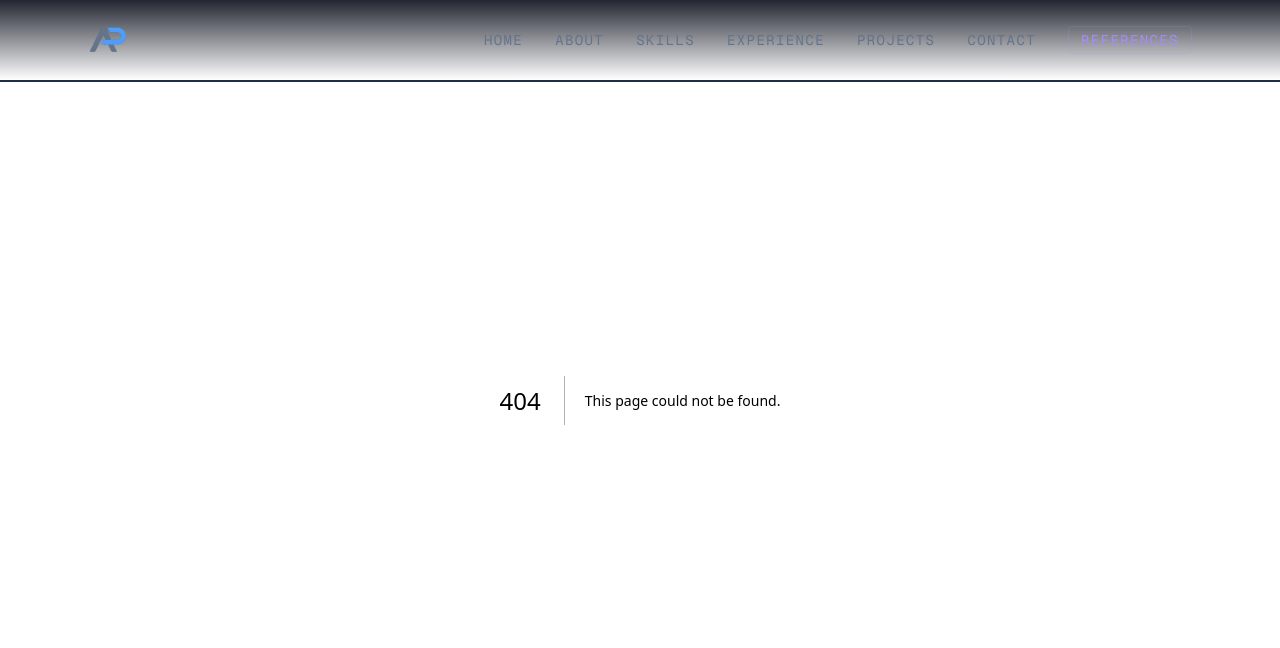
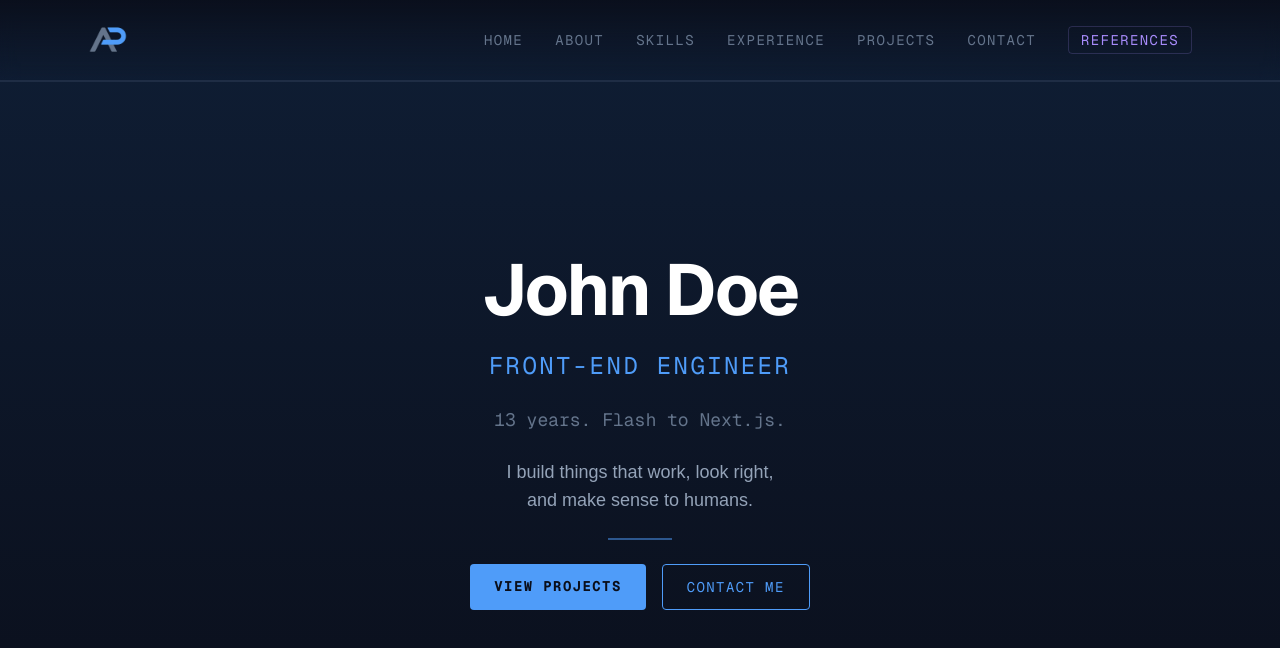
Before and after one commit to Jamisu/action-point, a Next.js app: page /home in a window 1280 px wide. Before the commit this address had no page. Shown: the top 648 px of the page. Built offline with nearby package versions, Linux system fonts and the light colour scheme.

Commit message:
One small change in Code.... a Giant Leap fot the UI!

```diff
--- /dev/null
+++ b/src/app/about/page.tsx
@@ -0,0 +1,5 @@
+import About from '@/sections/About'
+
+export default function AboutPage() {
+  return <About />
+}
--- /dev/null
+++ b/src/app/contact/page.tsx
@@ -0,0 +1,5 @@
+import Contact from '@/sections/Contact'
+
+export default function ContactPage() {
+  return <Contact />
+}
--- /dev/null
+++ b/src/app/experience/page.tsx
@@ -0,0 +1,5 @@
+import Experience from '@/sections/Experience'
+
+export default function ExperiencePage() {
+  return <Experience />
+}
--- /dev/null
+++ b/src/app/home/page.tsx
@@ -0,0 +1,5 @@
+import Home from '@/sections/Home'
+
+export default function HomePage() {
+  return <Home />
+}
--- a/src/app/page.tsx
+++ b/src/app/page.tsx
@@ -1,17 +1,5 @@
-import Home from '@/sections/Home'
-import About from '@/sections/About'
-import Skills from '@/sections/Skills'
-import Experience from '@/sections/Experience'
-import Contact from '@/sections/Contact'
+import { redirect } from 'next/navigation'
 
-export default function App() {
-  return (
-    <main className="bg-[#0a0e1a] min-h-screen">
-      <Home />
-      <About />
-      <Skills />
-      <Experience />
-      <Contact />
-    </main>
-  )
+export default function Root() {
+  redirect('/home')
 }
--- /dev/null
+++ b/src/app/projects/page.tsx
@@ -0,0 +1,5 @@
+import Projects from '@/sections/Projects'
+
+export default function ProjectsPage() {
+  return <Projects />
+}
--- a/src/app/projects/projects.tsx
+++ /dev/null
@@ -1,64 +0,0 @@
-'use client'
-
-import { useData } from '@/contexts/DataContext'
-
-export default function Projects() {
-  const { projects } = useData()
-
-  return (
-    <main className="bg-[#0a0e1a] min-h-screen">
-      <section
-        id="projects"
-        className="min-h-screen flex flex-col justify-center px-6 py-24 bg-gradient-to-b from-[#0f1e35] to-[#0a0e1a]"
-      >
-        <div className="max-w-5xl mx-auto w-full flex flex-col gap-16">
-
-          {/* HEADER */}
-          <div className="flex flex-col gap-4">
-            <p className="font-mono text-xs uppercase tracking-widest text-[#4f9cf9]">
-              Projects
-            </p>
-            <h2 className="font-sans text-4xl md:text-5xl font-bold text-white">
-              What I've Built
-            </h2>
-            <div className="w-16 h-0.5 bg-[#fbbf24] opacity-50" />
-          </div>
-
-          {/* GRID — empty state until data.json is populated */}
-          {projects.length === 0 ? (
-            <p className="font-mono text-sm text-[#4f9cf9]/40 uppercase tracking-widest">
-              Coming soon...
-            </p>
-          ) : (
-            <div className="grid grid-cols-1 md:grid-cols-2 gap-8">
-              {projects.map((project) => (
-                <div
-                  key={project.title}
-                  className="flex flex-col gap-4 p-6 rounded-xl border border-[#1f2d45] bg-[#0a0e1a]/60 hover:border-[#4f9cf9]/40 transition-all duration-300"
-                >
-                  <h3 className="font-sans text-xl font-bold text-white">
-                    {project.title}
-                  </h3>
-                  <p className="font-mono text-sm text-[#94a3b8] leading-relaxed">
-                    {project.description}
-                  </p>
-                  <div className="flex flex-wrap gap-2 mt-auto">
-                    {project.tags.map(tag => (
-                      <span
-                        key={tag}
-                        className="font-mono text-xs uppercase tracking-widest px-3 py-1 rounded border text-[#4f9cf9] border-[#4f9cf9]/30 hover:border-[#4f9cf9] transition-colors"
-                      >
-                        {tag}
-                      </span>
-                    ))}
-                  </div>
-                </div>
-              ))}
-            </div>
-          )}
-
-        </div>
-      </section>
-    </main>
-  )
-}
--- /dev/null
+++ b/src/app/skills/page.tsx
@@ -0,0 +1,5 @@
+import Skills from '@/sections/Skills'
+
+export default function SkillsPage() {
+  return <Skills />
+}
--- a/src/components/Navbar.tsx
+++ b/src/components/Navbar.tsx
@@ -6,20 +6,20 @@ import Image from 'next/image'
 import { useTooltip } from '@/contexts/TooltipContext'
 
 const navLinks = [
-  { label: 'Home', href: '#home' },
-  { label: 'About', href: '#about' },
-  { label: 'Skills', href: '#skills' },
-  { label: 'Experience', href: '#experience' },
-  { label: 'Projects', href: '#projects' },
-  { label: 'Contact', href: '#contact' },
-  { label: 'References', href: '/references' },
+  { label: 'Home',       href: '/home' },
+  { label: 'About',      href: '/about' },
+  { label: 'Skills',     href: '/skills' },
+  { label: 'Experience', href: '/experience' },
+  { label: 'Projects',   href: '/projects' },
+  { label: 'Contact',    href: '/contact' },
+  { label: 'References', href: 'https://references-action-point.vercel.app/' }
 ]
 
 export default function Navbar() {
   const [isOpen, setIsOpen] = useState(false)
   const menuRef = useRef<HTMLDivElement>(null)
   const { show, hide } = useTooltip()
-const refTooltipRef = useRef<HTMLLIElement>(null)
+  const refTooltipRef = useRef<HTMLLIElement>(null)
 
   useEffect(() => {
     function handleClickOutside(e: MouseEvent) {
@@ -36,7 +36,6 @@ const refTooltipRef = useRef<HTMLLIElement>(null)
       <nav className="fixed top-0 left-0 right-0 z-50 bg-gradient-to-b from-[#0a0e1a]/90 to-transparent backdrop-blur-sm border-b-2 border-[#1f2d45]">
         <div className="max-w-6xl mx-auto px-6 flex items-center justify-between h-20">
 
-          {/* LOGO */}
           <Link href="/" className="flex items-center hover:opacity-80 transition-opacity">
             <Image
               src="/AP_logo.png"
@@ -47,7 +46,6 @@ const refTooltipRef = useRef<HTMLLIElement>(null)
             />
           </Link>
 
-          {/* DESKTOP NAV */}
           <ul className="hidden md:flex items-center gap-8">
             {navLinks.map((link) => (
               <li key={link.label}
@@ -60,6 +58,8 @@ const refTooltipRef = useRef<HTMLLIElement>(null)
                 onMouseLeave={hide}>
                 <Link
                   href={link.href}
+                  target={link.label === 'References' ? '_blank' : undefined}
+                  rel={link.label === 'References' ? 'noopener noreferrer' : undefined}
                   className={`font-mono text-sm uppercase tracking-widest transition-colors hover:text-[#4f9cf9]
                     ${link.label === 'References'
                       ? 'text-[#a78bfa] hover:text-[#a78bfa] border border-[#a78bfa33] px-3 py-1 rounded hover:border-[#a78bfa]'
@@ -72,7 +72,6 @@ const refTooltipRef = useRef<HTMLLIElement>(null)
             ))}
           </ul>
 
-          {/* HAMBURGER */}
           <button
             className="md:hidden flex flex-col gap-1.5 p-2"
             onClick={() => setIsOpen(!isOpen)}
@@ -92,9 +91,11 @@ const refTooltipRef = useRef<HTMLLIElement>(null)
                 <Link
                   href={link.href}
                   onClick={() => setIsOpen(false)}
+                  target={link.label === 'References' ? '_blank' : undefined}
+                  rel={link.label === 'References' ? 'noopener noreferrer' : undefined}
                   className={`font-mono text-sm uppercase tracking-widest transition-colors hover:text-[#4f9cf9]
                     ${link.label === 'References'
-                      ? 'text-[#a78bfa]'
+                      ? 'text-[#a78bfa] hover:text-[#a78bfa] border border-[#a78bfa33] px-3 py-1 rounded hover:border-[#a78bfa]'
                       : 'text-[#64748b]'
                     }`}
                 >
```
